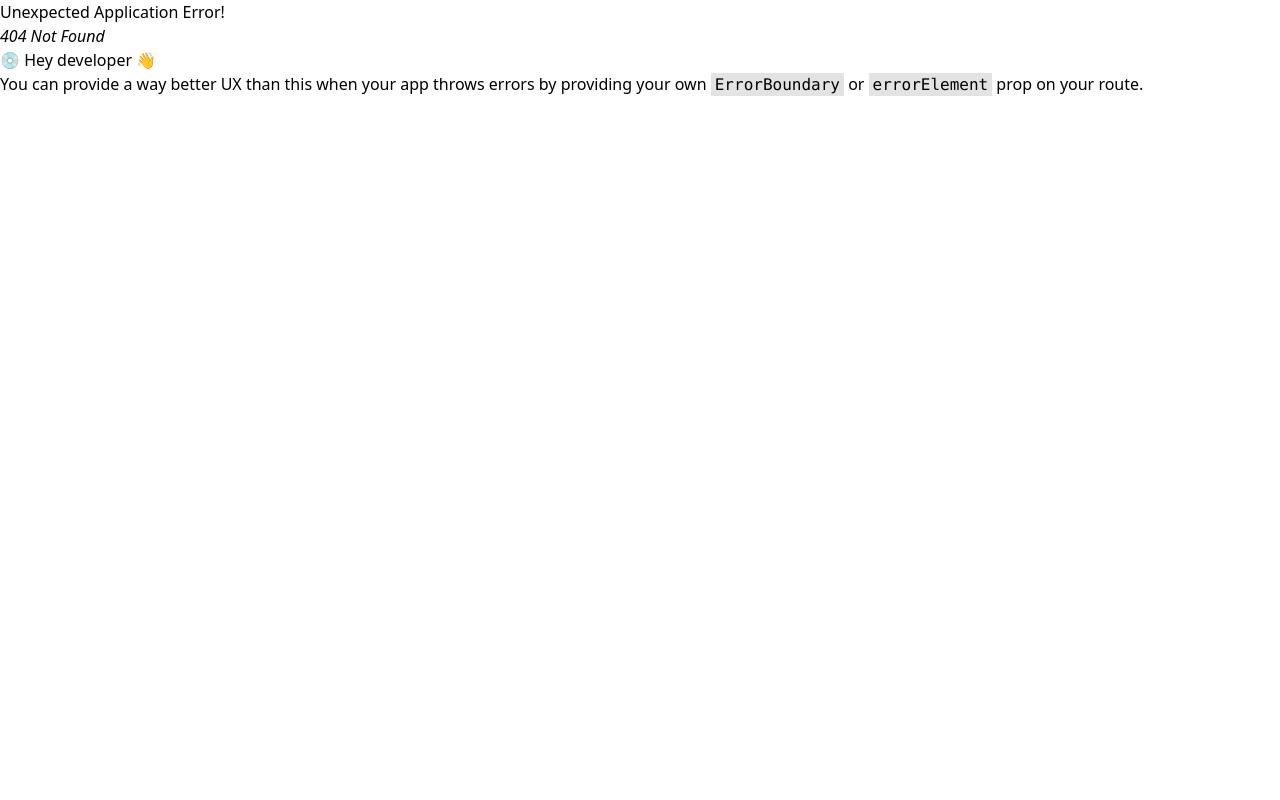
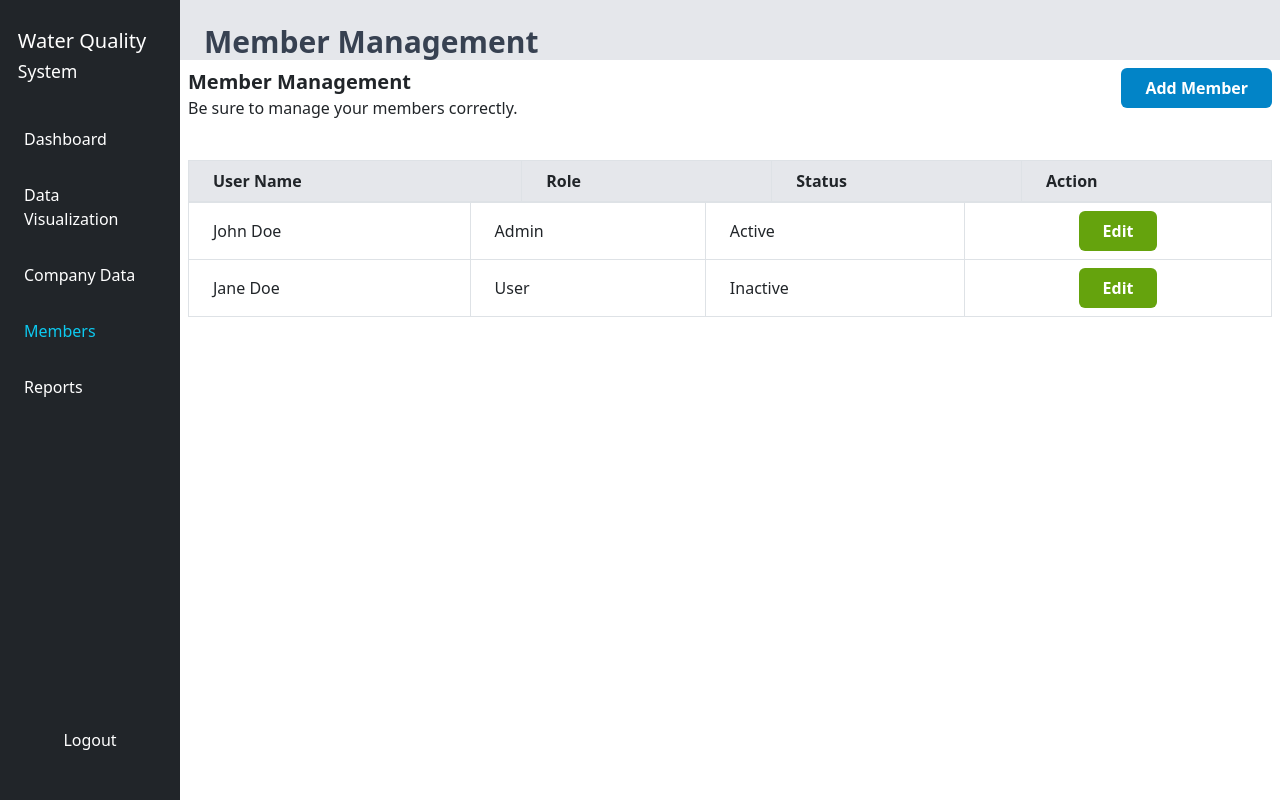
Before and after one commit to pramuddhika/water_quality_system, a React (Vite) app: page /water_quality_system/members in a window 1280 px wide. Before the commit this address had no page. Built offline with nearby package versions, Linux system fonts and the light colour scheme.

Commit message:
boostrap add to project

```diff
--- a/package.json
+++ b/package.json
@@ -17,11 +17,14 @@
     "@emotion/styled": "^11.13.0",
     "@heroicons/react": "^2.1.5",
     "@mui/material": "^6.1.4",
+    "bootstrap": "^5.3.3",
     "chart.js": "^4.4.5",
     "firebase": "^10.14.1",
+    "formik": "^2.4.6",
     "heroicons": "^2.1.5",
     "leaflet": "^1.9.4",
     "react": "^18.3.1",
+    "react-bootstrap": "^2.10.5",
     "react-dom": "^18.3.1",
     "react-leaflet": "^4.2.1",
     "react-router-dom": "^6.27.0",
--- a/src/App.jsx
+++ b/src/App.jsx
@@ -1,9 +1,12 @@
 import { createBrowserRouter, RouterProvider } from "react-router-dom";
+import 'bootstrap/dist/css/bootstrap.min.css';
 import LogIn from "./LogIn.jsx";
 import Layout from "./Layout/Layout.jsx";
 import Dashboard from "./UI/Dashboard.jsx";
 import DataVisualization from "./UI/DataVisualization.jsx";
 import CompanyData from "./UI/ComapanyData.jsx";
+import Members from "./UI/Members.jsx";
+import Report from "./UI/Report.jsx";
 
 const router = createBrowserRouter([
   {
@@ -17,6 +20,8 @@ const router = createBrowserRouter([
       { path: "/dashboard", element: <Dashboard /> },
       { path: "/data-visualization", element: <DataVisualization /> },
       { path: "/company-data", element: <CompanyData /> },
+      { path: "/members", element: <Members /> },
+      { path: "/reports", element: <Report /> },
     ],
   },
 ],{
--- /dev/null
+++ b/src/UI/Members.jsx
@@ -0,0 +1,132 @@
+import { useState } from "react";
+import Button from "react-bootstrap/Button";
+import Modal from "react-bootstrap/Modal";
+
+const Members = () => {
+  const [showModal, setShowModal] = useState(false);
+
+  const handleClose = () => setShowModal(false);
+  const handleShow = () => setShowModal(true);
+
+  return (
+    <div>
+      <div className="flex justify-between">
+        <div>
+          <h3 className="text-start font-semibold text-xl">
+            Member Management
+          </h3>
+          <p>Be sure to manage your members correctly.</p>
+        </div>
+        <div>
+          <button
+            className="bg-sky-600 hover:bg-sky-900 text-white font-bold py-2 px-4 rounded"
+            onClick={handleShow}
+          >
+            Add Member
+          </button>
+        </div>
+      </div>
+
+      <div className="mt-10">
+        <table className="table-auto border min-w-full">
+          <thead className="bg-gray-200">
+            <tr>
+              <th className="px-4 py-2 w-64 border">User Name</th>
+              <th className="px-4 py-2 w-48 border">Role</th>
+              <th className="px-4 py-2 w-48 border">Status</th>
+              <th className="px-4 py-2 w-48 border">Action</th>
+            </tr>
+          </thead>
+        </table>
+
+        <div className="max-h-96 overflow-auto">
+          <table className="table-auto border min-w-full">
+            <tbody>
+              <tr>
+                <td className="border px-4 py-2">John Doe</td>
+                <td className="border px-4 py-2">Admin</td>
+                <td className="border px-4 py-2">Active</td>
+                <td className="border px-4 py-2 text-center">
+                  <button className="bg-lime-600 hover:bg-lime-800 text-white font-bold py-2 px-4 rounded">
+                    Edit
+                  </button>
+                </td>
+              </tr>
+              <tr>
+                <td className="border px-4 py-2">Jane Doe</td>
+                <td className="border px-4 py-2">User</td>
+                <td className="border px-4 py-2">Inactive</td>
+                <td className="border px-4 py-2 text-center">
+                  <button className="bg-lime-600 hover:bg-lime-800 text-white font-bold py-2 px-4 rounded">
+                    Edit
+                  </button>
+                </td>
+              </tr>
+            </tbody>
+          </table>
+        </div>
+
+        <Modal show={showModal} onHide={handleClose} centered>
+          <Modal.Header closeButton>
+            <Modal.Title>Add New Member</Modal.Title>
+          </Modal.Header>
+          <Modal.Body>
+            <form>
+              <div className="mb-3">
+                <label htmlFor="username" className="form-label">
+                  User Name
+                </label>
+                <input
+                  type="text"
+                  className="form-control"
+                  id="username"
+                  placeholder="Enter user name"
+                />
+                          </div>
+                          <div className="mb-3">
+                <label htmlFor="username" className="form-label">
+                  Password
+                </label>
+                <input
+                  type="password"
+                  className="form-control"
+                  id="pasword"
+                  placeholder="Enter password"
+                />
+              </div>
+              <div className="mb-3">
+                <label htmlFor="role" className="form-label">
+                  Role
+                </label>
+                <select className="form-select" id="role">
+                  <option>Client</option>
+                  <option>Admin</option>
+                  <option>Member</option>
+                </select>
+              </div>
+              <div className="mb-3">
+                <label htmlFor="status" className="form-label">
+                  Status
+                </label>
+                <select className="form-select" id="status">
+                  <option>Active</option>
+                  <option>Inactive</option>
+                </select>
+              </div>
+            </form>
+          </Modal.Body>
+          <Modal.Footer>
+            <Button variant="secondary" onClick={handleClose}>
+              Close
+            </Button>
+            <Button variant="primary" onClick={handleClose}>
+              Save Changes
+            </Button>
+          </Modal.Footer>
+        </Modal>
+      </div>
+    </div>
+  );
+};
+
+export default Members;
--- /dev/null
+++ b/src/UI/Report.jsx
@@ -0,0 +1,10 @@
+
+const Reports = () => {
+    return (
+        <div>
+            <h1>Reports</h1>
+        </div>
+    );
+}
+
+export default Reports;
--- a/src/index.css
+++ b/src/index.css
@@ -1,3 +1,4 @@
+
 @tailwind base;
 @tailwind components;
 @tailwind utilities;
--- a/src/layout/Layout.jsx
+++ b/src/layout/Layout.jsx
@@ -12,6 +12,10 @@ const Layout = () => {
     title = 'Data Visualization';
   } else if (location.pathname === '/company-data') {
     title = 'Company Data';
+  } else if (location.pathname === '/members') {
+    title = 'Member Management';
+  } else if (location.pathname === '/reports') {
+    title = 'Reports';
   }
 
   return (
@@ -21,7 +25,7 @@ const Layout = () => {
       </div>
 
       <div className="flex-1">
-        <TopBar title={title}/>
+        <TopBar title={title} className="h-[60px]"/>
         <div className="p-2">
           <Outlet />
         </div>
--- a/src/layout/SideNav.jsx
+++ b/src/layout/SideNav.jsx
@@ -1,42 +1,67 @@
 import { NavLink } from 'react-router-dom';
+import { Navbar, Nav } from 'react-bootstrap';
 
 const SideNav = () => {
   return (
-    <nav className="flex flex-col h-full p-4 bg-gray-800 text-white fixed" style={{ width: "180px" }}>
-      <div className="flex-1">
-        <h1 className="text-base lg:text-xl font-bold">Water Quality</h1>
-        <h2 className="text-sm text-end"> System</h2>
-        <ul>
-          <li className="mt-12 mb-4">
+    <Navbar bg="dark" variant="dark" className="flex-column p-4 text-white position-fixed h-100" style={{ width: "180px" }}>
+      <Navbar.Brand className="mb-4">
+        <h1 className="h5">Water Quality</h1>
+        <h2 className="small">System</h2>
+      </Navbar.Brand>
+
+      <Nav className="flex-column flex-grow-1">
+        <Nav.Item className="my-3">
           <NavLink
             to="/dashboard"
-              className={({ isActive }) => isActive ? "text-blue-300" : "hover:text-gray-300"}
+            className={({ isActive }) => isActive ? "text-info" : "text-white"}
           >
             Dashboard
           </NavLink>
-          </li>
-          <li className="mb-4">
+        </Nav.Item>
+
+        <Nav.Item className="my-3">
           <NavLink
             to="/data-visualization"
-              className={({ isActive }) => isActive ? "text-blue-300" : "hover:text-gray-300"}
+            className={({ isActive }) => isActive ? "text-info" : "text-white"}
           >
             Data Visualization
           </NavLink>
-          </li>
-          <li className="mb-4">
+        </Nav.Item>
+
+        <Nav.Item className="my-3">
           <NavLink
             to="/company-data"
-              className={({ isActive }) => isActive ? "text-blue-300" : "hover:text-gray-300"}
+            className={({ isActive }) => isActive ? "text-info" : "text-white"}
           >
-              Comapany Data
+            Company Data
           </NavLink>
-          </li>
-        </ul>
-      </div>
-      <div className="mb-12 flex-row">
-        <NavLink to="/" className="hover:text-gray-300">Logout</NavLink>
-      </div>
-    </nav>
+        </Nav.Item>
+
+        <Nav.Item className="my-3">
+          <NavLink
+            to="/members"
+            className={({ isActive }) => isActive ? "text-info" : "text-white"}
+          >
+            Members
+          </NavLink>
+        </Nav.Item>
+
+        <Nav.Item className="my-3">
+          <NavLink
+            to="/reports"
+            className={({ isActive }) => isActive ? "text-info" : "text-white"}
+          >
+            Reports
+          </NavLink>
+        </Nav.Item>
+      </Nav>
+
+      <Nav className="mt-auto">
+        <Nav.Item className="my-4">
+          <NavLink to="/" className="text-white">Logout</NavLink>
+        </Nav.Item>
+      </Nav>
+    </Navbar>
   );
 };
 
--- a/src/layout/TopBar.jsx
+++ b/src/layout/TopBar.jsx
@@ -1,7 +1,7 @@
 // eslint-disable-next-line react/prop-types
 const TopBar = ({ title }) => {
   return (
-    <header className="bg-gray-200 p-4">
+    <header className="bg-gray-200 p-4" style={{ height: "60px" }}>
       <h1 className="text-3xl font-semibold text-gray-700">{ title }</h1>
     </header>
   );
```
Also changed, not shown: 1 other file (tests, documents, lock files or other folders). Lines whose indentation alone changed are shown as unchanged.
